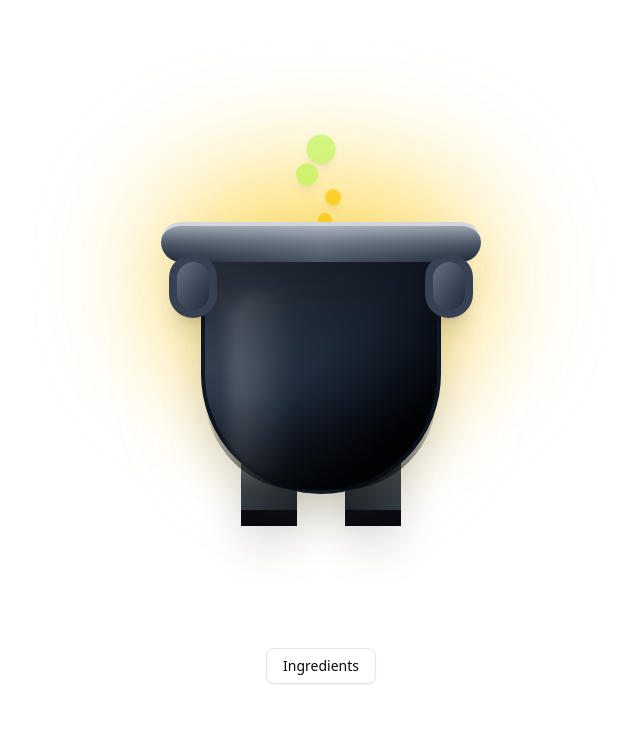
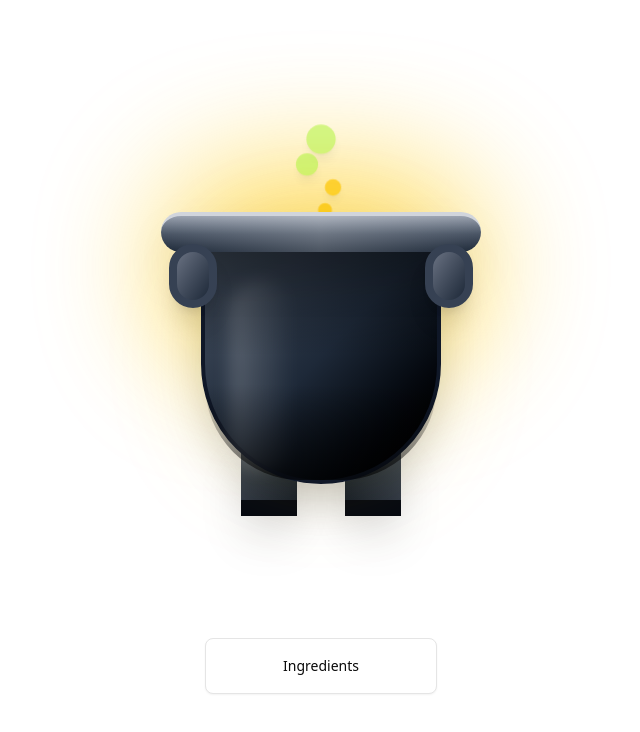
Before and after one commit to Lisulol/PotBrewer, a Next.js app: page / in a window 1280 px wide. Shown: the top 732 px of the page, without its empty margins (319-959 px from the left). Built offline with nearby package versions, Linux system fonts and the light colour scheme.

Commit message:
works agin rewrote the  brewing mechanic

```diff
--- a/app/page.tsx
+++ b/app/page.tsx
@@ -1,6 +1,5 @@
 "use client";
-import { useEffect, useState, useRef, JSX } from "react";
-import { motion, AnimatePresence } from "framer-motion";
+import { useEffect, useState, JSX, use,  } from "react";
 import Image from "next/image";
 import Link from "next/link";
 import { Button } from "@/components/ui/button";
@@ -19,35 +18,66 @@ import Pot from "@/lib/components/Pot";
 
 export default function Main() {
   const { selectedIngredients } = useIngredients();
-  const [isAnimating, setIsAnimating] = useState(false);
-  const [showPotion, setShowPotion] = useState(false);
-  const timeoutRef = useRef<number | null>(null);
+  const [isAnimating, setAnimating] = useState(false);
+  const [isShown, setShowing] = useState(false);
+  const [potionComponent, setPotionComponent] = useState<JSX.Element | null>(null);
 
-  useEffect(() => {
-    if (selectedIngredients.length === 2) {
-      // Don't automatically show potion, wait for user to brew
-      setShowPotion(false);
-    } else {
-      setShowPotion(false);
+
+
+
+  function handleBrew(){
+    setTimeout(()=>{
+      if(selectedIngredients.length === 2){
+
+          const potion =getPotionComponent()
+          setPotionComponent(potion)
+      }
+    },4000)
+
+  }
+  useEffect(() =>{
+    handleBrew()
+    setAnimating(true)
+  },[selectedIngredients])
+  useEffect(()=> {
+    if(isAnimating == true){
+      setShowing(true)
     }
-  }, [selectedIngredients]);
+},[isAnimating])
 
-  const startBrewing = () => {
-    if (isAnimating) return;
-    setIsAnimating(true);
-    setShowPotion(false);
 
-    if (timeoutRef.current) clearTimeout(timeoutRef.current);
 
-    timeoutRef.current = window.setTimeout(() => {
-      setIsAnimating(false);
-      setShowPotion(true);
-      timeoutRef.current = null;
-    }, 3500);
-  };
+  function ShowAnimation(){
+    if(isAnimating && selectedIngredients.length == 2){
+      return(
+        <>
+        <Image src='./assets/potion-icon-png-15.png' alt='Left Bottle'/>
+        <Image src='./assets/potion-icon-png-15.png' alt='Right Bottle'/>
+        </>
+      )
+    }
+  }
+
+  const ShowBrew = () =>{
+    if( selectedIngredients.length == 2){
+      return (
+           <div className="mt-8">
+            <p className="text-muted-foreground animate-pulse">Adding ingredients...</p>
+          </div>
+      )
+    }
+    else{
+      return(
+          <Link href="/Ingredients" className="cursor-pointer">
+            <Button className='h-14 w-58'variant="outline">Ingredients</Button>
+          </Link>
+      )
+    }
+
+
+  }
 
   const getPotionComponent = (): JSX.Element | null => {
-    if (selectedIngredients.length !== 2) return null;
     const [a, b] = selectedIngredients;
     const match = (x: string, y: string) => (a === x && b === y) || (a === y && b === x);
     if (match("Femboy extract", "Rabbits foot")) return <Potion1 />;
@@ -64,78 +94,16 @@ export default function Main() {
   };
 
   return (
-    <div className="h-screen w-full flex items-center justify-center relative overflow-hidden">
+    <div className="h-screen w-full flex items-center justify-center relative">
       <div className="flex flex-col items-center justify-center space-y-8 relative z-10">
         <div className="relative">
           <Pot />
         </div>
+        {ShowBrew()}
+        {potionComponent}
 
-        {selectedIngredients.length === 0 && (
-          <Link href="/Ingredients" className="cursor-pointer">
-            <Button variant="outline">Ingredients</Button>
-          </Link>
-        )}
 
-        {selectedIngredients.length === 2 && !showPotion && !isAnimating && (
-          <Button variant="outline" onClick={startBrewing}>
-            Brew Potion
-          </Button>
-        )}
-
-        {selectedIngredients.length === 2 && isAnimating && (
-          <div className="mt-8">
-            <p className="text-muted-foreground animate-pulse">Adding ingredients...</p>
-          </div>
-        )}
-
-        {selectedIngredients.length === 2 && showPotion && !isAnimating && (
-          <div className="relative flex items-center justify-center w-40 h-40">
-            <motion.div
-              className="absolute inset-0 flex items-center justify-center"
-              initial={{ opacity: 0, scale: 0.6 }}
-              animate={{ opacity: 1, scale: 1 }}
-              transition={{ duration: 0.5 }}
-            >
-              {getPotionComponent()}
-            </motion.div>
-          </div>
-        )}
       </div>
-
-      {/* Bottle animations - full screen overlay */}
-      {isAnimating && (
-        <div className="fixed inset-0 z-50 pointer-events-none">
-          <div className="relative w-full h-full">
-            <motion.div
-              initial={{ x: -200, y: "30vh", rotate: 0, opacity: 1 }}
-              animate={{ x: "50vw", y: "40vh", rotate: -360, opacity: 0 }}
-              transition={{
-                duration: 2.5,
-                ease: "easeInOut",
-                opacity: { delay: 2, duration: 0.5 }
-              }}
-              className="absolute"
-              style={{ transformOrigin: "center" }}
-            >
-              <Image src="/assets/potion-icon-png-15.png" alt="Bottle left animated" width={80} height={120} />
-            </motion.div>
-
-            <motion.div
-              initial={{ x: "100vw", y: "30vh", rotate: 0, opacity: 1 }}
-              animate={{ x: "50vw", y: "40vh", rotate: 360, opacity: 0 }}
-              transition={{
-                duration: 2.5,
-                ease: "easeInOut",
-                opacity: { delay: 2, duration: 0.5 }
-              }}
-              className="absolute"
-              style={{ transformOrigin: "center" }}
-            >
-              <Image src="/assets/potion-icon-png-15.png" alt="Bottle right animated" width={80} height={120} />
-            </motion.div>
-          </div>
-        </div>
-      )}
     </div>
   );
 }
```
